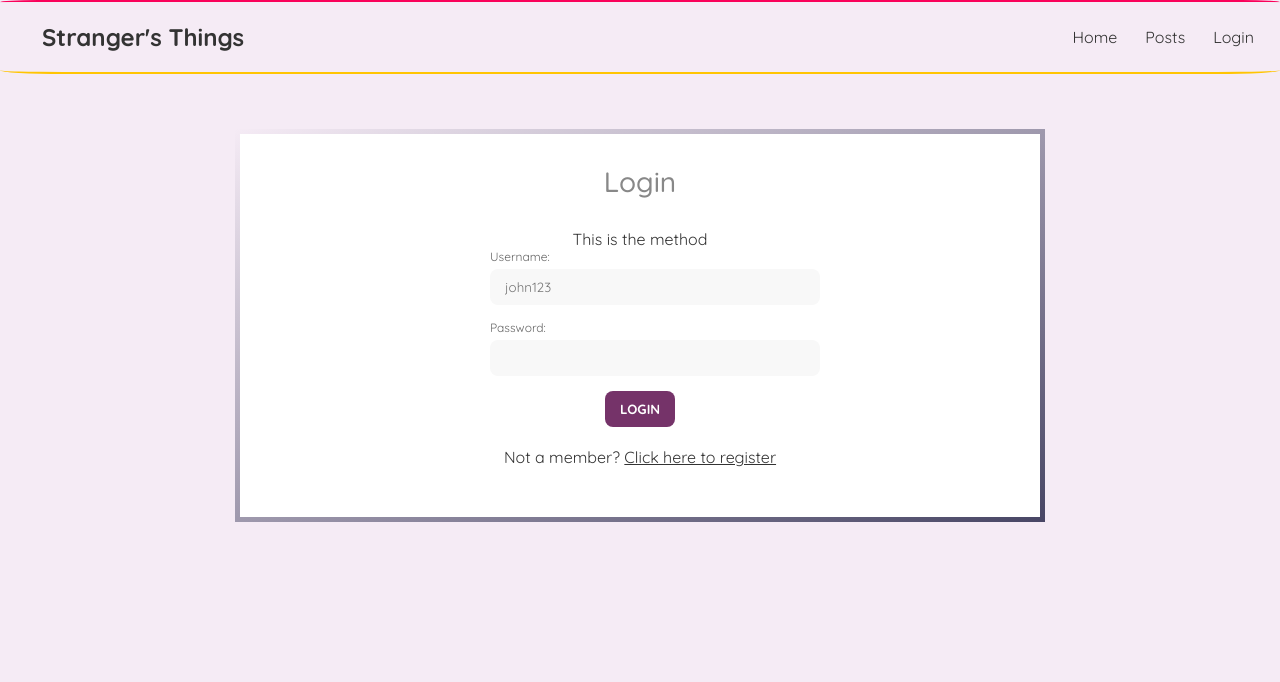
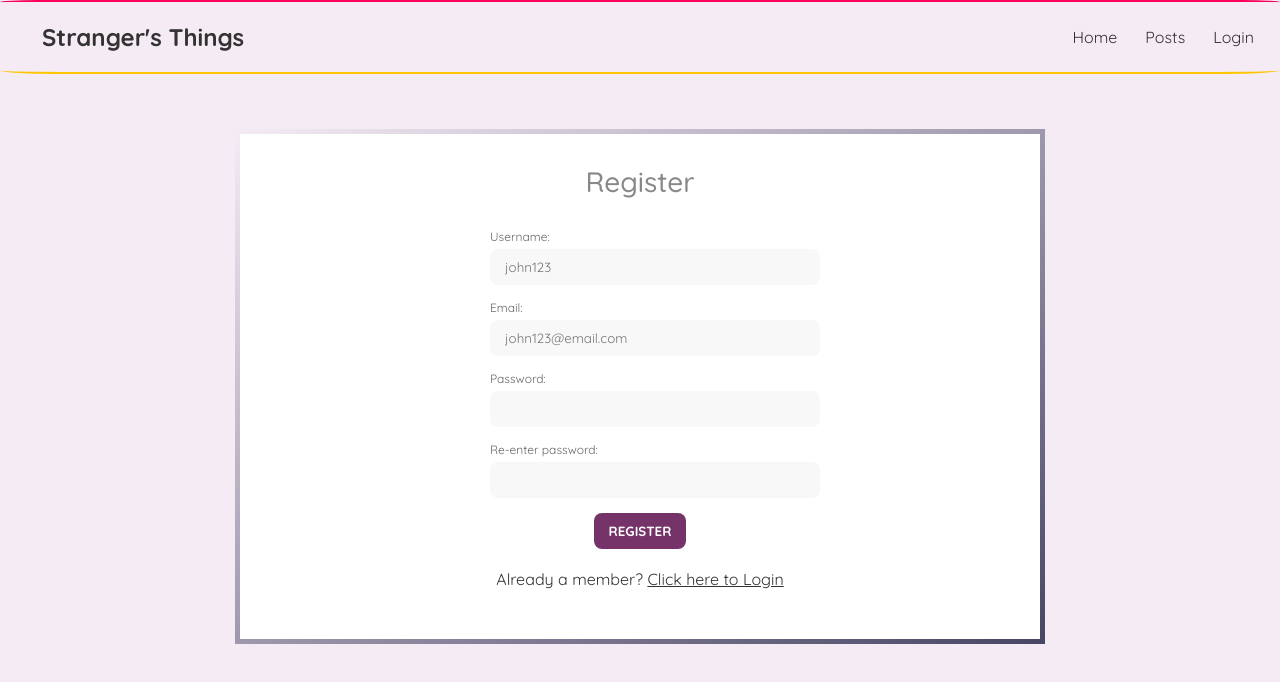
Before and after one commit to daisy3489/strangersThings2, a React (Create React App) app: page /users/register in a window 1280 px wide. Shown: the top 682 px of the page. Built offline with nearby package versions, Linux system fonts and the light colour scheme.

Commit message:
fetched token

```diff
--- a/src/App.js
+++ b/src/App.js
@@ -69,25 +69,25 @@ function App() {
         <div className="content">
 
           <Switch>
-            <Route exact path="/Home">
+            <Route exact path="/home">
               <Home />
             </Route>
-            <Route exact path="/CreatePost">
+            <Route exact path="/createPost">
               <CreatePost />
             </Route>
-            <Route path="/Messages" >
+            <Route path="/messages" >
               <MessageForm />
             </Route>
-            <Route exact path="/Posts">
+            <Route exact path="/posts">
               <Posts  />
             </Route>
-            <Route exact path="/Register">
+            <Route exact path="/users/register">
               <RegisterForm Register={Register} />
             </Route>
-            <Route exact path="/Profile">
+            <Route exact path="/profile">
               <WelcomePage Logout={Logout} user={user} />
             </Route>
-            <Route path="/Account/Login" >
+            <Route path="/account/login" >
               <LoginForm Login={Login} error={error} />
             </Route>
             <Route path="/sentMessages" >
--- a/src/CreateMessage.js
+++ b/src/CreateMessage.js
@@ -17,7 +17,6 @@ const SentMessages = () => {
                 {/* {(error !== '') ? ( <div className="error">{error}</div>) : ''} */}
                 <div className="form-group">
                     <label htmlFor="comment">Leave a comment: </label>
-                                                                        {/* any time we change it, we're calling a function and we're passing through the event. The event holds the tartget value. we're updating the set details and we're passing through the new value for name. and that should now update name  */}
                     <textarea type="text" name="message" placeholder='cool item bro....' id="message" ></textarea>
                 </div>
 
--- a/src/Login.js
+++ b/src/Login.js
@@ -13,7 +13,7 @@ function LoginForm({Login, error}) {
     const params = useParams();
     const history = useHistory();
 
-    console.log("params: ", params)
+    // console.log("params: ", params)
 
     //handle submit
     const submitHandler = e => {
@@ -50,7 +50,7 @@ function LoginForm({Login, error}) {
                     <input type="password" name="verifyPassword" id="verifyPassword" onChange={e => setDetails({...details, verifyPassword: e.target.value})} value={details.verifyPassword}></input>
                 </div> */}
                 <input type="submit" value="LOGIN"></input>
-                <p className="form-group, notMember">Not a member? <Link to="/Register">Click here to register</Link></p>
+                <p className="form-group, notMember">Not a member? <Link to="/users/register">Click here to register</Link></p>
             </div>
 
         </form>
--- a/src/Navbar.js
+++ b/src/Navbar.js
@@ -5,9 +5,9 @@ const Navbar = () => {
         <nav className="navbar">
             <h1><Link to='/'>Stranger's Things</Link></h1>
             <div className="links">
-                <Link to="/Home">Home</Link>
-                <Link to='/Posts'>Posts</Link>
-                <Link to="/Login">Login</Link>
+                <Link to="/home">Home</Link>
+                <Link to='/posts'>Posts</Link>
+                <Link to="/account/login">Login</Link>
 
             </div>
         </nav>
--- a/src/Posts.js
+++ b/src/Posts.js
@@ -45,7 +45,7 @@ const Posts = () => {
                     <p className='location'>  Location: {post.location} </p>
                     <div className='postButtons'>
                         <button className='delete' onClick={() => handleDeletePost(post._id)} >Delete Post</button>
-                        <button className='message'><Link to="/sentMessages" >Leave a Message</Link></button>
+                        <button className='message'><Link to="/sentMessages">Leave a Message</Link></button>
                     </div>
 
                 </div>
--- a/src/Register.js
+++ b/src/Register.js
@@ -1,5 +1,6 @@
 import React, {useState} from 'react';
 import { Link } from 'react-router-dom';
+import {Redirect} from 'react-router-dom';
 
 
 export const BASE_URL = 'https://strangers-things.herokuapp.com/api/';
@@ -7,6 +8,11 @@ export const cohortName = '2105-SJS-RM-WEB-PT';
 
 function RegisterForm({Register, error}) {
     const [details, setDetails] = useState({name: '', email: '', password: ''});
+    const [name, setName] = useState('');
+    const [email, setEmail] = useState('');
+    const [password, setPassword] = useState('');
+    const [redirect, setRedirect] = useState(false);
+    const [token, setToken] = useState('')
 
     //handle submit
     const submitHandler = e => {
@@ -15,10 +21,10 @@ function RegisterForm({Register, error}) {
         //call Register function through props
         // Register(details);
 
-        console.log('i am submitting')
+        console.log('register details: ', details);
+        console.log('PEN: ', password, email, name);
 
-
-
+        //what we send to the server
         const fetchToken= async () => {
             const registerUserInfo = await fetch(BASE_URL + cohortName + '/users/register', {
             method: "POST",
@@ -27,19 +33,33 @@ function RegisterForm({Register, error}) {
             },
             body: JSON.stringify({
                 user: {
-                username: 'admin',
-                password: 'password123'
+                 username: name,
+                 password: password
                 }
             })
             })
 
-            console.log("registerUserInfo", registerUserInfo)
+           //what we get back from server
+           const content = await registerUserInfo.json();
+
+           console.log("content", content)
+
+           const token = content.data.token
+
+           console.log("token", token)
         }
 
+        //call function
         fetchToken()
+
+        // setRedirect(true);
 
 
     }
+
+    if (redirect) {
+            return <Redirect to="/account/login" />;
+        }
 
 
     return (
@@ -52,22 +72,22 @@ function RegisterForm({Register, error}) {
                 <div className="form-group">
                     <label htmlFor="name">Username: </label>
                                                                         {/* any time we change it, we're calling a function and we're passing through the event. The event holds the tartget value. we're updating the set details and we're passing through the new value for name. and that should now update name  */}
-                    <input type="text" name="name" placeholder='john123' id="name" onChange={e => setDetails({...details, name: e.target.value})} value={details.name}></input>
+                    <input type="text" name="name" placeholder='john123' id="name"onChange={e => setName(e.target.value)}></input>
                 </div>
                 <div className="form-group">
                     <label htmlFor="email">Email: </label>
-                    <input type="email" name="email" placeholder='john123@email.com' id="email" onChange={e => setDetails({...details, email: e.target.value})} value={details.email}></input>
+                    <input type="email" name="email" placeholder='john123@email.com' id="email" onChange={e => setEmail(e.target.value)}></input>
                 </div>
                 <div className="form-group">
                     <label htmlFor="password">Password: </label>
-                    <input type="password" name="password"  id="password" onChange={e => setDetails({...details, password: e.target.value})} value={details.password}></input>
+                    <input type="password" name="password"  id="password" onChange={e => setPassword(e.target.value)}></input>
                 </div>
                 <div className="form-group">
                     <label htmlFor="verifyPassword">Re-enter password: </label>
                     <input type="password" name="verifyPassword" id="verifyPassword" onChange={e => setDetails({...details, verifyPassword: e.target.value})} value={details.verifyPassword}></input>
                 </div>
                 <input type="submit" value="REGISTER"></input>
-                <p className="form-group, member">Already a member? <Link to="/Login">Click here to Login</Link></p>
+                <p className="form-group, member">Already a member? <Link to="/account/login">Click here to Login</Link></p>
             </div>
 
         </form>
```
